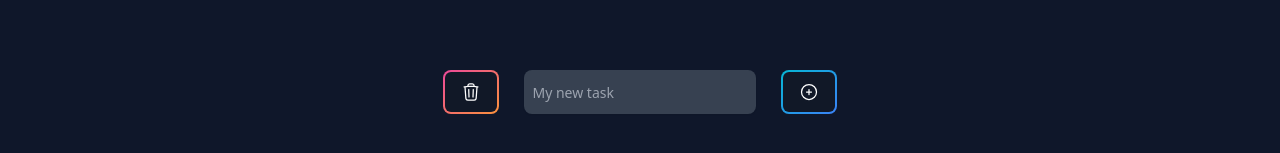
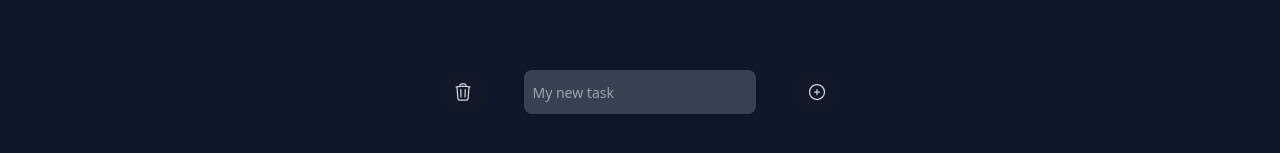
Before and after one commit to egemen-dev/react_todo_app, a React (Create React App) app: page / in a window 1280 px wide. Shown: the part 567-720 px from the top of the page. Built offline with nearby package versions, Linux system fonts and the light colour scheme.

Commit message:
Change how button look

```diff
--- a/src/components/Button.js
+++ b/src/components/Button.js
@@ -1,41 +1,16 @@
-export default function Button({ color, size, label, dataKey, onClick, icon }) {
-  function renderColor(color) {
-    switch (color) {
-      case "ocean":
-        return "relative inline-flex items-center justify-center p-0.5 overflow-hidden text-sm font-medium text-gray-900 rounded-lg group bg-gradient-to-br from-cyan-500 to-blue-500 group-hover:from-cyan-500 group-hover:to-blue-500 hover:text-white dark:text-white ";
-      case "lime":
-        return "relative inline-flex items-center justify-center p-0.5 overflow-hidden text-sm font-medium text-gray-900 rounded-lg group bg-gradient-to-br from-teal-300 to-lime-300 group-hover:from-teal-300 group-hover:to-lime-300 dark:text-white dark:hover:text-gray-900 ";
-      case "sunset":
-        return "relative inline-flex items-center justify-center p-0.5 overflow-hidden text-sm font-medium text-gray-900 rounded-lg group bg-gradient-to-br from-pink-500 to-orange-400 group-hover:from-pink-500 group-hover:to-orange-400 hover:text-white dark:text-white ";
-      case "yellow":
-        return "relative inline-flex items-center justify-center p-0.5 overflow-hidden text-sm font-medium text-gray-900 rounded-lg group bg-gradient-to-br from-red-200 via-red-300 to-yellow-200 group-hover:from-red-200 group-hover:via-red-300 group-hover:to-yellow-200 dark:text-white dark:hover:text-gray-900 ";
+export default function Button({ label, dataKey, onClick, icon }) {
+  return (
+    <button
+      className={
+        "relative inline-flex items-center justify-center p-2.5 overflow-hidden text-sm font-medium text-gray-900 rounded-xl bg-gray-200 hover:bg-gray-100 dark:bg-gray-900 dark:text-gray-300 dark:hover:bg-gray-700 "
       }
-  }
-
-  function renderSize(size) {
-    switch (size) {
-      case "sm":
-        return "px-2 py-2";
-      case "md":
-        return "px-4 py-2";
-      case "lg":
-        return "px-4 py-2.5";
-    }
-  }
-
-  return (
-    <button className={renderColor(color)} data-key={dataKey} onClick={onClick}>
-      <span
       data-key={dataKey}
-        className={`relative ${renderSize(
-          size
-        )} transition-all ease-in duration-75 bg-white dark:bg-gray-900 rounded-md group-hover:bg-opacity-0`}
+      onClick={onClick}
     >
       <div className="flex flex-row gap-1">
         {label}
         {icon}
       </div>
-      </span>
     </button>
   );
 }
```
Lines whose indentation alone changed are shown as unchanged.
